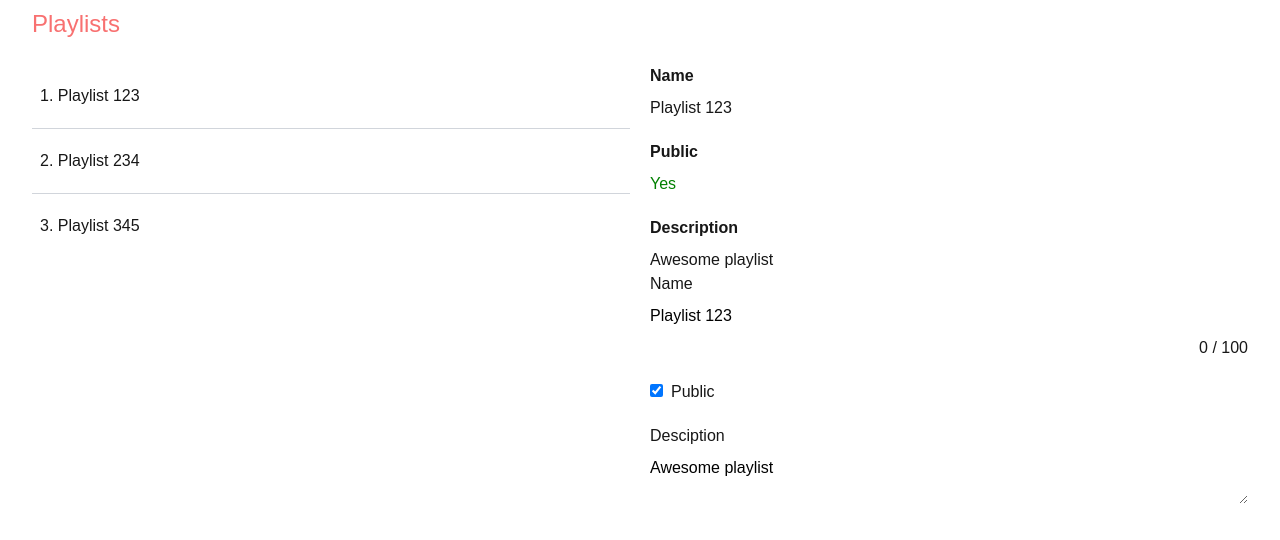
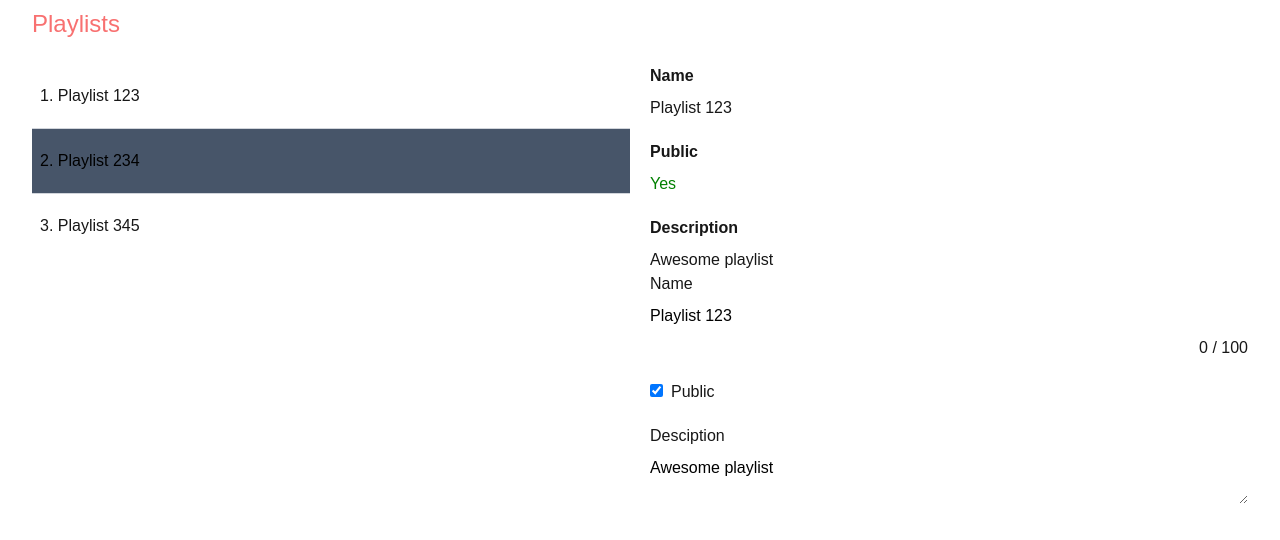
Before and after one commit to ev45ive/testuj-sii-typescript3, a Next.js app: page /playlists in a window 1280 px wide. Shown: the top 540 px of the page. Built offline with nearby package versions, Linux system fonts and the light colour scheme.

Commit message:
Exercise: Fix Props type - add missing prop types

```diff
--- a/src/app/playlists/components/PlaylistList.tsx
+++ b/src/app/playlists/components/PlaylistList.tsx
@@ -4,17 +4,28 @@ import React from "react";
 
 type Props = {
   playlists: Playlist[];
+  // ????
+  // ???
 };
 
-const PlaylistList = ({ playlists }: Props) => {
+const PlaylistList = ({ playlists, onSelect, selectedId }: Props) => {
   return (
     <div>
       <div className="divide-y divide-gray-300 divide-solid ">
         {playlists.map((playlist, index) => (
-          <p className="px-2 py-5" key={playlist.id}>{index+1}. {playlist.name}</p>
+          <p
+            className={`px-2 py-5 ${
+              selectedId == playlist.id ? "bg-slate-600 text-black" : ""
+            }`}
+            onClick={() => {
+              onSelect(playlist.id);
+            }}
+            key={playlist.id}
+          >
+            {index + 1}. {playlist.name}
+          </p>
         ))}
       </div>
-
     </div>
   );
 };
--- a/src/app/playlists/page.tsx
+++ b/src/app/playlists/page.tsx
@@ -8,13 +8,22 @@ export default function PlaylistsView() {
   const playlists: Playlist[] = mockPlaylists;
   const selected = playlists[0];
 
+  const selectPlaylistById = (id: string) => {
+    const selected = playlists.find((p) => p.id == id)!;
+    console.log("selected", selected);
+  };
+
   return (
     <div className="container">
       <h1 className="text-2xl text-red-400 leading-loose mb-4">Playlists</h1>
 
       <div className="grid grid-cols-2 gap-5">
         <div>
-          <PlaylistList playlists={playlists} />
+          <PlaylistList
+            playlists={playlists}
+            selectedId={"234"}
+            onSelect={selectPlaylistById}
+          />
         </div>
         <div>
           <PlaylistDetails playlist={selected} />
```
